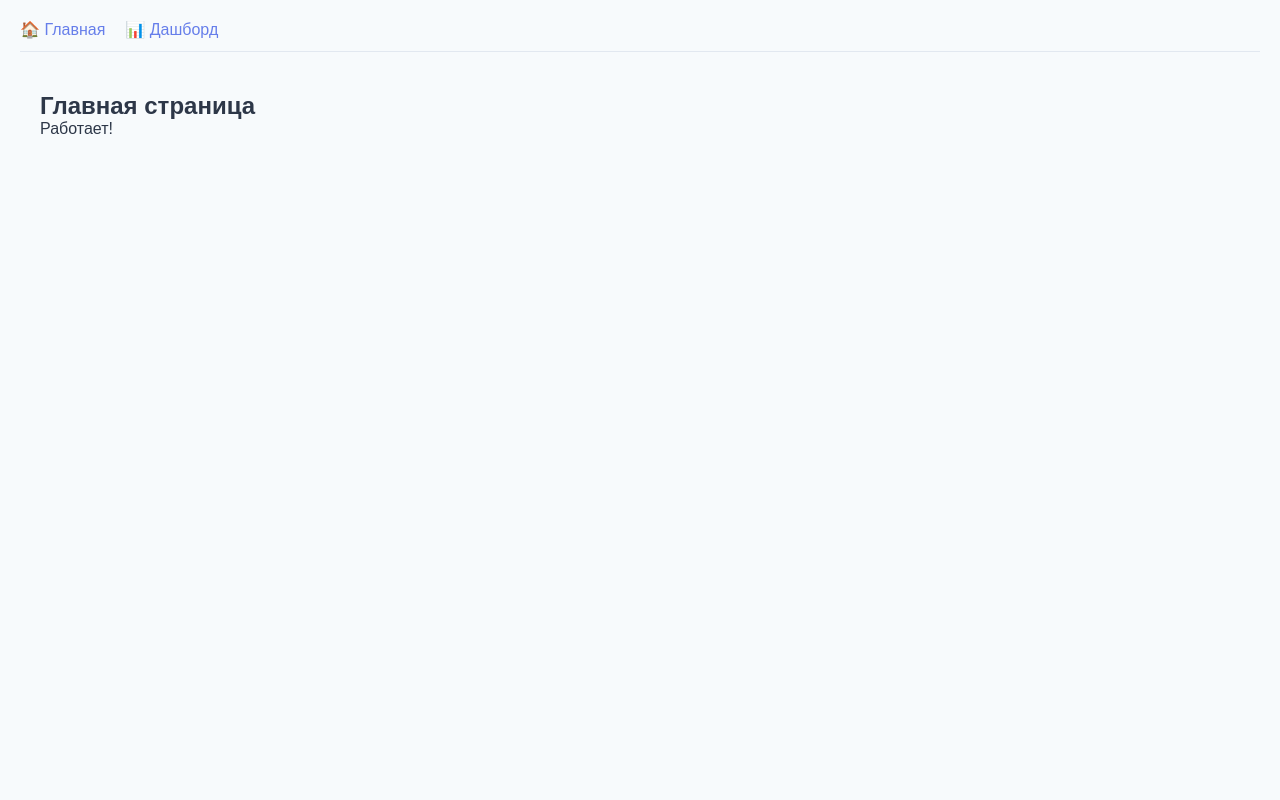
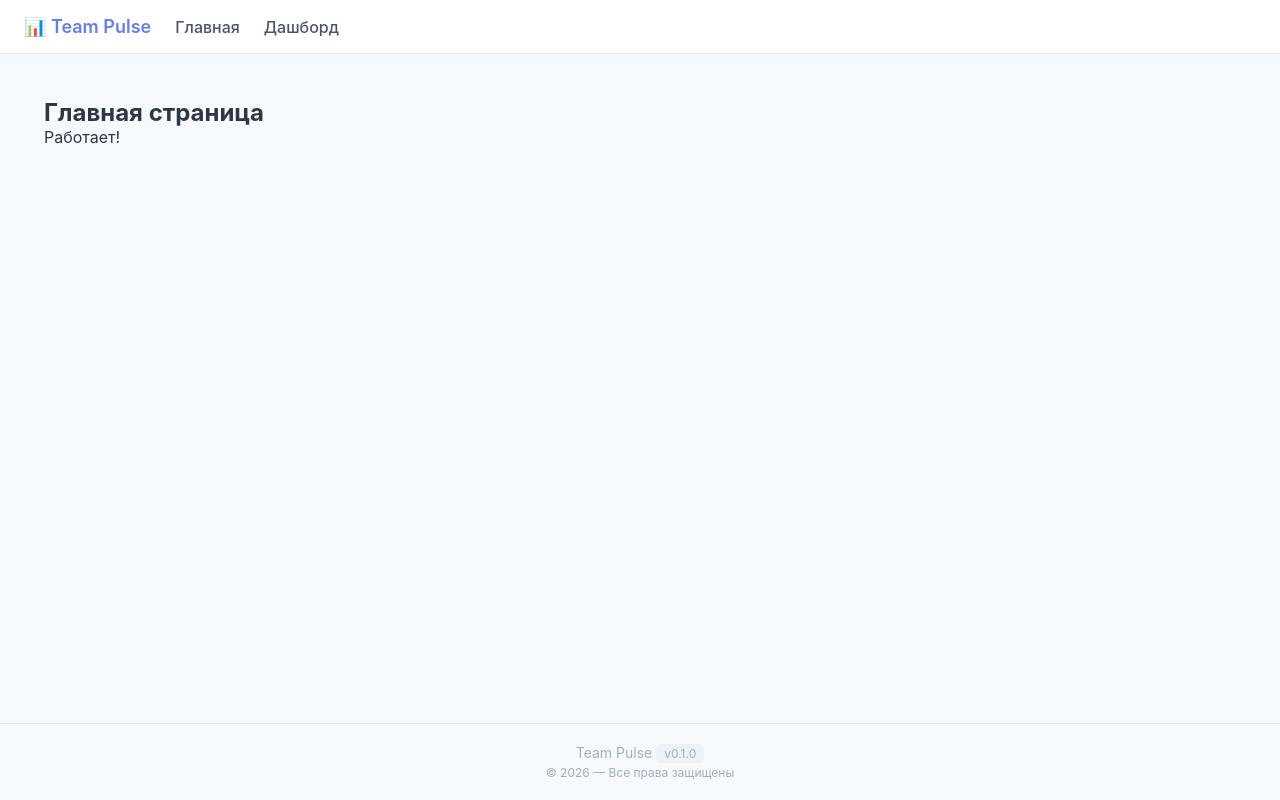
Before and after one commit to kalikrit/team-pulse, a Nuxt app: page / in a window 1280 px wide. Built offline with nearby package versions, Linux system fonts and the light colour scheme.

Commit message:
feat: add version display in footer
- Added AppFooter component
- Version pulled from package.json
- Displayed as v0.1.0 in footer

```diff
--- /dev/null
+++ b/components/AppFooter.vue
@@ -0,0 +1,26 @@
+<template>
+  <footer style="
+    margin-top: 40px;
+    padding: 20px;
+    text-align: center;
+    border-top: 1px solid #e2e8f0;
+    color: #a0aec0;
+    font-size: 14px;
+  ">
+    <p>
+      Team Pulse
+      <span style="background: #edf2f7; padding: 2px 8px; border-radius: 4px; font-size: 12px;">
+        v{{ version }}
+      </span>
+    </p>
+    <p style="font-size: 12px; margin-top: 4px;">
+      © 2026 — Все права защищены
+    </p>
+  </footer>
+</template>
+
+<script setup lang="ts">
+import packageJson from '~/package.json'
+
+const version = packageJson.version
+</script>
--- a/layouts/default.vue
+++ b/layouts/default.vue
@@ -1,9 +1,38 @@
 <template>
-  <div style="padding:20px;font-family:sans-serif;">
-    <nav style="display:flex;gap:20px;margin-bottom:20px;border-bottom:1px solid #e2e8f0;padding-bottom:12px;">
-      <NuxtLink to="/" style="color:#667eea;font-weight:500;">🏠 Главная</NuxtLink>
-      <NuxtLink to="/dashboard" style="color:#667eea;font-weight:500;">📊 Дашборд</NuxtLink>
+  <div style="
+    min-height: 100vh;
+    display: flex;
+    flex-direction: column;
+    font-family: -apple-system, BlinkMacSystemFont, 'Segoe UI', Roboto, sans-serif;
+    background: var(--bg-secondary);
+    color: var(--text-primary);
+  ">
+    <!-- Навигация -->
+    <nav style="
+      padding: 16px 24px;
+      background: white;
+      border-bottom: 1px solid #e2e8f0;
+      display: flex;
+      gap: 24px;
+      align-items: center;
+    ">
+      <NuxtLink to="/" style="color: #667eea; font-weight: 600; font-size: 18px;">
+        📊 Team Pulse
+      </NuxtLink>
+      <NuxtLink to="/" style="color: #4a5568; text-decoration: none; font-weight: 500;">
+        Главная
+      </NuxtLink>
+      <NuxtLink to="/dashboard" style="color: #4a5568; text-decoration: none; font-weight: 500;">
+        Дашборд
+      </NuxtLink>
     </nav>
-    <slot />
+
+    <!-- Основной контент -->
+    <main style="flex: 1; padding: 24px;">
+      <slot />
+    </main>
+
+    <!-- Футер -->
+    <AppFooter />
   </div>
 </template>
--- a/package.json
+++ b/package.json
@@ -1,6 +1,6 @@
 {
   "name": "my-app",
-  "version": "1.0.0",
+  "version": "0.1.0",
   "description": "",
   "main": "index.js",
   "scripts": {
```
